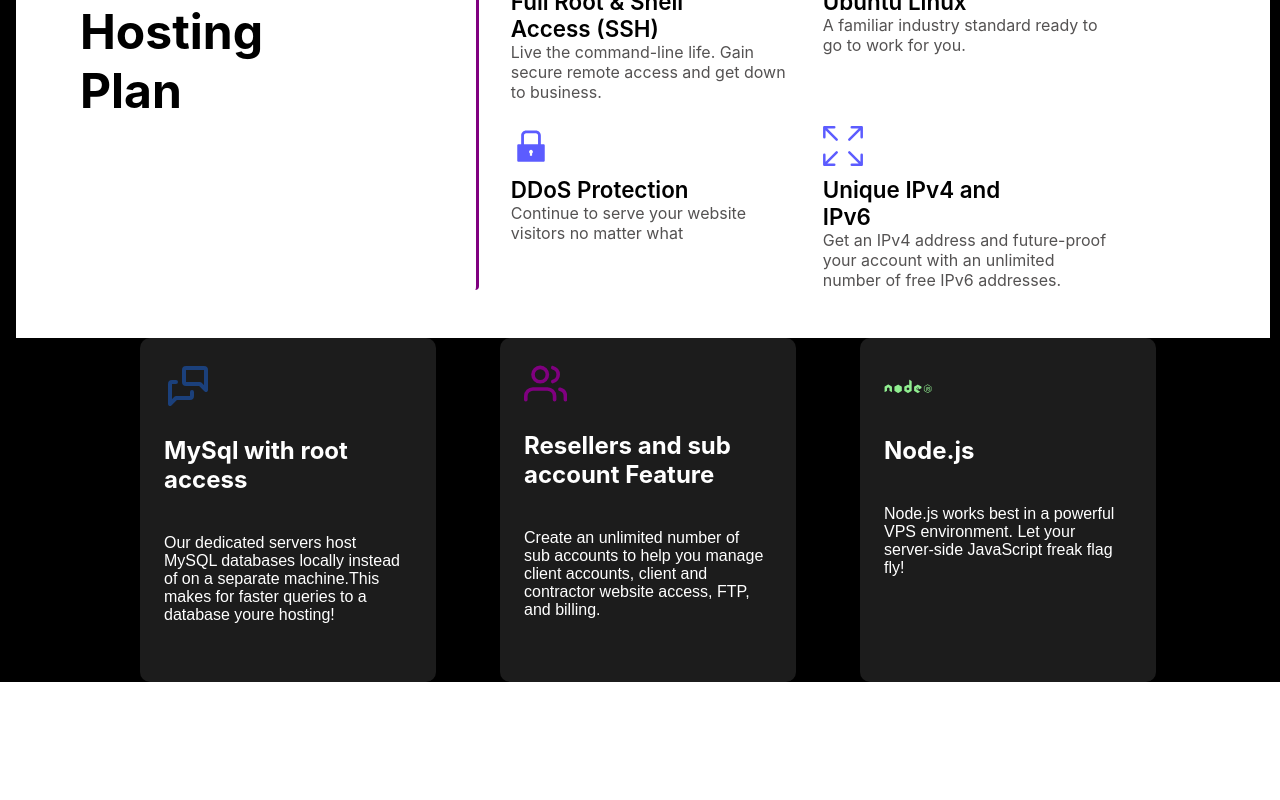
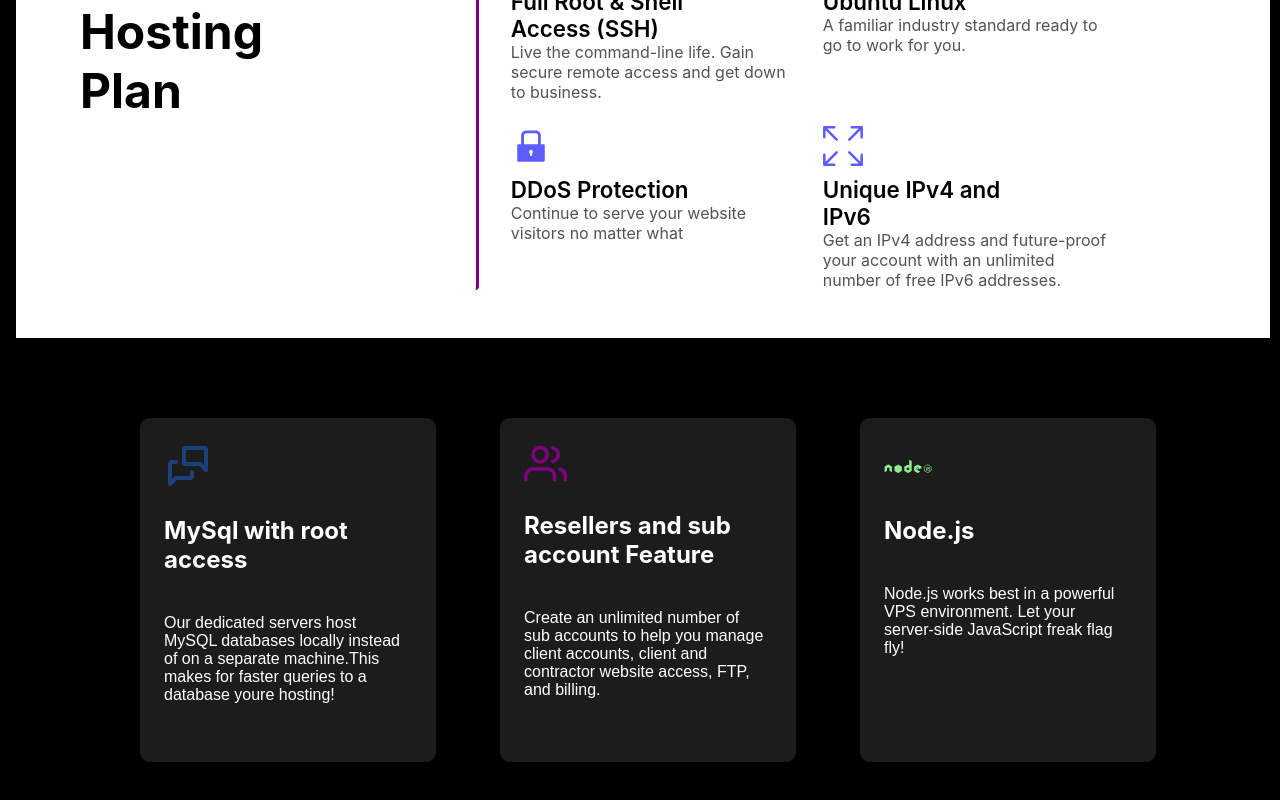
Before and after one commit to 12Shoaib/Live_Now, a React (Create React App) app: page /WhyUs in a window 1280 px wide. Shown: the part 426-1226 px from the top of the page. Before the commit the page ends 1108 px from the top, so only its background shows below. Built offline with nearby package versions, Linux system fonts and the light colour scheme.

Commit message:
card design changes

```diff
--- a/src/Pages/WhyUs/why.module.css
+++ b/src/Pages/WhyUs/why.module.css
@@ -52,6 +52,8 @@
     justify-content: center;
     gap: 4rem;
     flex-wrap: wrap;
+    padding-top: 5rem;
+    padding-bottom: 5rem;
 }
 .icon1{
     color: rgba(25, 99, 218, 0.5);
```
